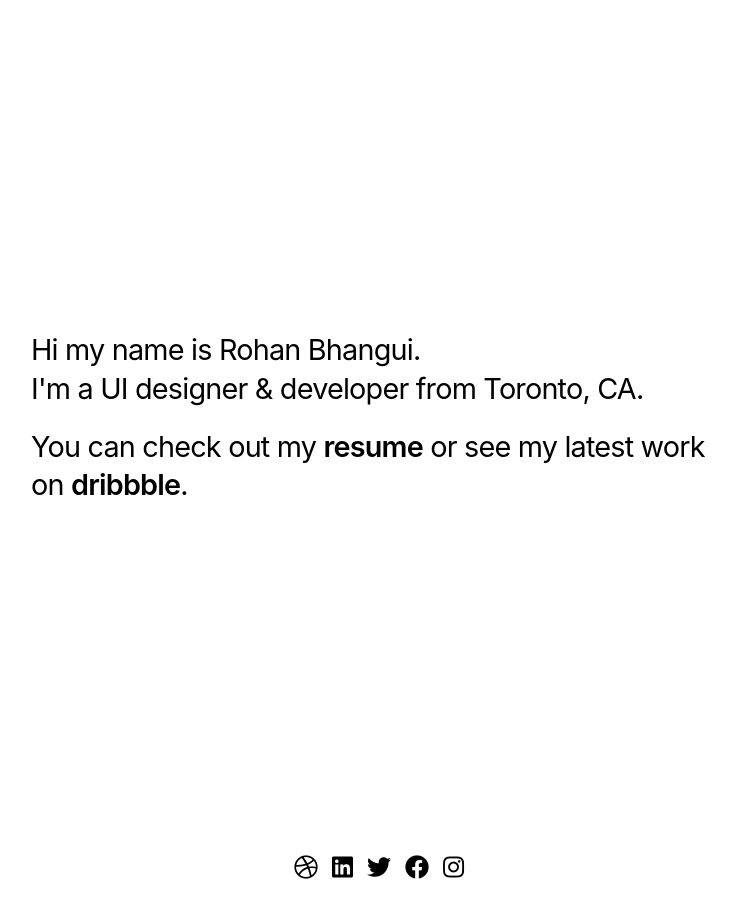
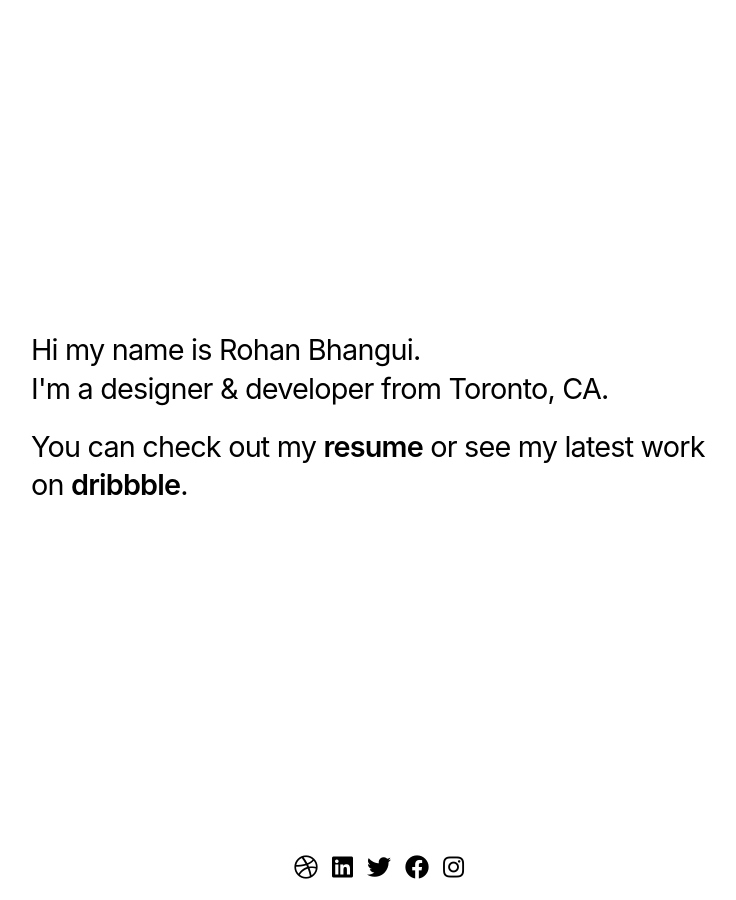
Before and after one commit to rohanbhangui/rohanbhangui.github.io, a Jekyll site: the page built from index.html, in a window 1280 px wide. Shown: the whole page, without its empty margins (261-997 px from the left). Built offline with Jekyll 4.4.1, drawn with Linux system fonts in a browser that asks for light colours; nearby versions of some CDN libraries; some web fonts are replaced.

Commit message:
updated title and twitter

```diff
--- a/index.html
+++ b/index.html
@@ -6,7 +6,7 @@ layout: home_new
   <div class="intro">
     <p>Hi my name is <strong>Rohan Bhangui</strong>.</p>
     <p>
-    I'm a UI designer &amp; developer from Toronto, CA.
+    I'm a designer &amp; developer from Toronto, CA.
     </p>
     <br>
     <p>You can check out my <a href="/files/resume.pdf" target="_blank" rel="noopener noreferrer" class="strong">resume</a> or see my latest work on <a href="https://dribbble.com/rohanbhangui" class="strong">dribbble</a>.</p>
@@ -15,7 +15,7 @@ layout: home_new
 <div class="social">
   <a href="https://dribbble.com/rohanbhangui"><i class="fab fa-dribbble"></i></a>
   <a href="https://www.linkedin.com/in/rohanbhangui"><i class="fab fa-linkedin"></i></a>
-  <a href="https://twitter.com/rbhangui"><i class="fab fa-twitter"></i></a>
+  <a href="https://twitter.com/rohanbhangui"><i class="fab fa-twitter"></i></a>
   <a href="https://facebook.com/rohanbhangui"><i class="fab fa-facebook"></i></a>
   <a href="https://www.instagram.com/rohanbhangui/"><i class="fab fa-instagram"></i></a>
 </div>
```
